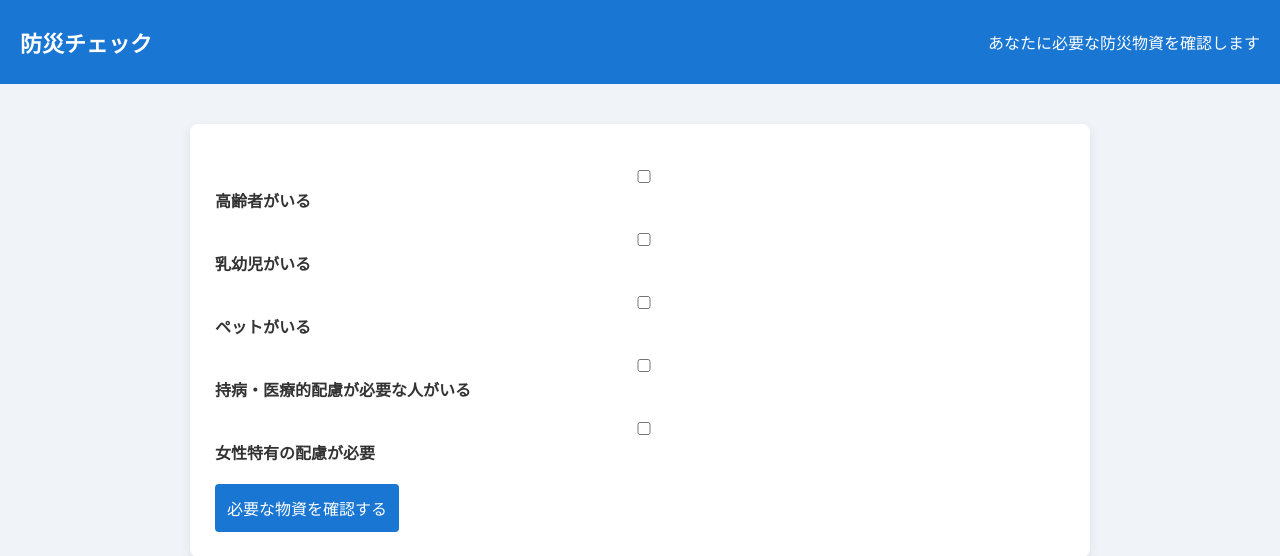
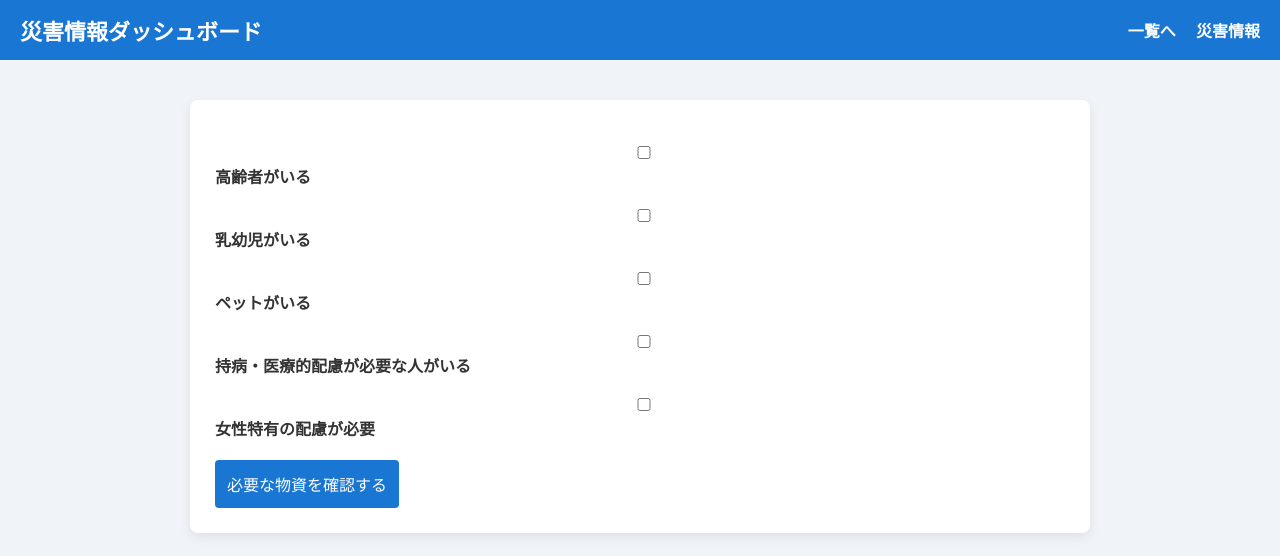
Before and after one commit to sr6910/my_fastapi_app, a Flask app: page /pre_check in a window 1280 px wide. Shown: the top 556 px of the page. Run offline with Flask 3, Linux system fonts and the light colour scheme; the visitor is signed in with stand-in values (Sample User, id 1); data that the repository does not hold is empty; some libraries are stand-ins or nearby versions.

Commit message:
complete disaster support app

```diff
--- a/templates/dashboard.html
+++ b/templates/dashboard.html
@@ -2,7 +2,7 @@
 <html lang="ja">
 <head>
     <meta charset="UTF-8">
-    <title>災害情報ダッシュボード</title>
+    <title>災害情報</title>
     <link rel="stylesheet" href="/static/style.css">
 </head>
 
--- a/templates/dis_his.html
+++ b/templates/dis_his.html
@@ -2,7 +2,7 @@
 <html lang="ja">
 <head>
     <meta charset="UTF-8">
-    <title>災害情報ダッシュボード</title>
+    <title>災害情報</title>
     <link rel="stylesheet" href="/static/style.css">
 </head>
 
--- a/templates/login.html
+++ b/templates/login.html
@@ -8,9 +8,9 @@
 <body>
 <!-- ===== ヘッダー ===== -->
 <div class="header">
-    <div>災害情報ダッシュボード</div>
+    <h1>アカウントにログイン</h1>
     <div>
-        <a href="/dashboard">メイン</a>
+        <a href="/dashboard">災害情報</a>
         <a href="/register">新規登録</a>
     </div>
 </div>
--- a/templates/pre_check.html
+++ b/templates/pre_check.html
@@ -8,10 +8,16 @@
 
 <body>
 
-<div class="header">
-    <h1>防災チェック</h1>
-    <p>あなたに必要な防災物資を確認します</p>
-</div>
+<!-- ===== ヘッダー ===== -->
+<header class="header">
+    <h1>災害情報ダッシュボード</h1>
+    <div>
+        <a href="/prepare">一覧へ</a>
+        <a href="/dashboard">災害情報</a>
+
+    </div>
+</header>
+
 
 <div class="container">
 
--- a/templates/prepare.html
+++ b/templates/prepare.html
@@ -10,8 +10,7 @@
 
 <!-- ===== 上部ヘッダー ===== -->
 <div class="header">
-    <h1>事前準備リスト
-    </h1>
+    <h1>事前準備リスト</h1>
     <div>
         <a href="/dashboard">災害情報</a>
         {% if not logged_in %}
--- a/templates/register.html
+++ b/templates/register.html
@@ -9,7 +9,7 @@
 
 <!-- ===== ヘッダー ===== -->
 <header class="header">
-    <div>災害情報ダッシュボード</div>
+    <h1>アカウントにサインイン</h1>
     <div>
         <a href="/dashboard">災害情報</a>
         <a href="/login">ログイン</a>
```
Also changed, not shown: templates/index.html (deleted, +0 -17 lines), templates/pre_result.html (+9 -4 lines).
